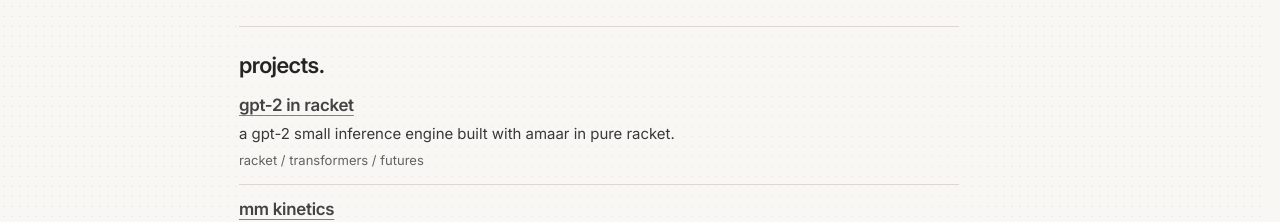
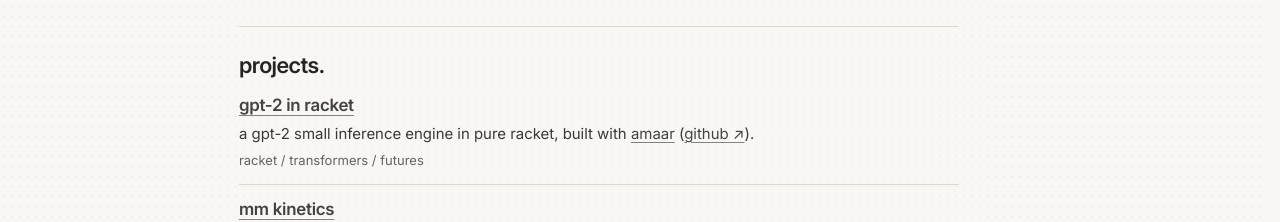
Before and after one commit to aehsan275/portfolio, a React (Vite) app: page / in a window 1280 px wide. Shown: the part 941-1163 px from the top of the page. Built offline with nearby package versions, Linux system fonts and the light colour scheme.

Commit message:
Link collaborator website and GitHub from project credit

```diff
--- a/src/App.tsx
+++ b/src/App.tsx
@@ -365,7 +365,26 @@ function PortfolioContent({ reduced, initialHome }: { reduced: boolean; initialH
                     {project.title}
                   </a>
                 </h3>
-                <p>{project.description}</p>
+                <p>
+                  {project.description}
+                  {'collaborator' in project && (
+                    <>
+                      , built with{' '}
+                      <a className="d-link" href={project.collaborator.website}>
+                        {project.collaborator.name}
+                      </a>
+                      {' ('}
+                      <a
+                        className="d-link"
+                        href={project.collaborator.github}
+                        aria-label={`${project.collaborator.name} on github`}
+                      >
+                        github ↗
+                      </a>
+                      ).
+                    </>
+                  )}
+                </p>
                 <div className="project-meta">
                   <p className="technologies">{project.tech.join(' / ')}</p>
                   {project.repository && (
--- a/src/data.ts
+++ b/src/data.ts
@@ -45,7 +45,12 @@ export const projects = [
   {
     id: 'gpt2-rkt',
     title: 'gpt-2 in racket',
-    description: 'a gpt-2 small inference engine built with amaar in pure racket.',
+    description: 'a gpt-2 small inference engine in pure racket',
+    collaborator: {
+      name: 'amaar',
+      website: 'https://amaarsy.com/',
+      github: 'https://github.com/amaarsyed',
+    },
     tech: ['racket', 'transformers', 'futures'],
     note: '',
     repository: '',
```
